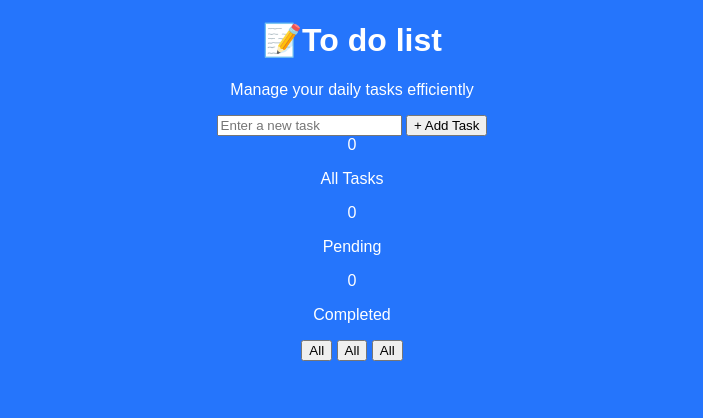
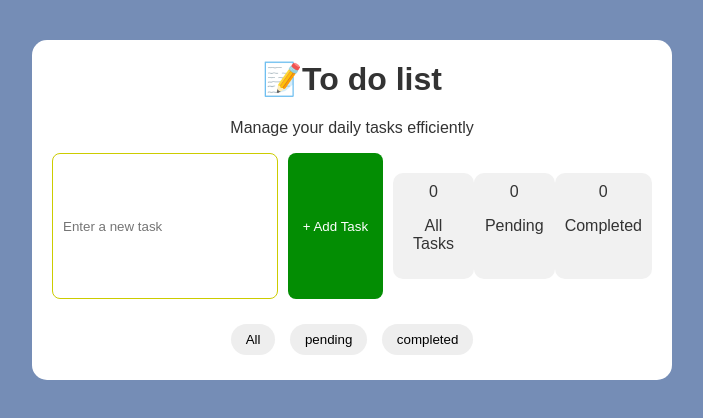
Before and after one commit to Fenet-damena/todo-list-app, a plain HTML site: page index.html in a window 1280 px wide. Shown: the whole page, without its empty margins (288-991 px from the left). Drawn offline with Linux system fonts and the light colour scheme.

Commit message:
add more styling

```diff
--- a/index.html
+++ b/index.html
@@ -14,14 +14,15 @@
         <div class="input-section">
             <input type="text" id="task-input" placeholder="Enter a new task"/>
             <button onclick="addtask()">+ Add Task</button>
+            <div class="stats">
             <div> <span id="total">0</span><p>All Tasks</p></div>
             <div> <span id="pending">0</span><p>Pending</p></div>
             <div> <span id="completed">0</span><p>Completed</p></div>
-</div>
+</div>      </div>
         <div class="filters">
             <button onclick="filterTasks('all')">All</button>
-            <button onclick="filterTasks('pending')">All</button>
-            <button onclick="filterTasks('completed')">All</button>
+            <button onclick="filterTasks('pending')">pending</button>
+            <button onclick="filterTasks('completed')">completed</button>
         </div>
     </div>
 
--- a/style.css
+++ b/style.css
@@ -1,8 +1,66 @@
 body {
     margin: 0;
     font-family:  Arial, Helvetica, sans-serif;
-    background-color: #2575fc;
+    background-color: #758db6;
     color: white;
     text-align: center;;
 
 }
+.container {
+    max-width: 600px;
+    margin:  40px auto;
+    background: #fff;
+    color: #333;
+    border-radius: 15px;
+    padding: 20px;
+    box-shadow: 0, 10px 25px rgb(0, 0, 0, 0.2);
+}
+
+h1 {
+    margin-top: 0;
+}
+
+.input-section {
+    display:flex ;
+    gap: 10px;
+    margin-bottom: 20px;
+
+
+}
+
+.input-section input {
+    flex: 1;
+    padding: 10px;
+    border-radius: 8px;
+    border: 1px solid #cc0;
+}
+
+.input-section button {
+    background-color:rgb(3, 141, 3);
+    color: white;
+    padding: 10px 15px;
+    border: none;
+    border-radius: 8px;
+    cursor: pointer;
+}
+.stats {
+    display: flex;
+    justify-content: space-between;
+    margin:  20px 0;
+
+}
+.stats div {
+    background-color: #f1f1f1;
+    border-radius: 10px;
+    padding: 10px;
+    flex: 1;
+    margin: 0, 5px;
+}
+.filters button {
+    background-color: #eee;
+    border: none;
+    padding:8px 15px;
+    margin: 5px;
+    border-radius: 20px;
+    cursor: pointer;
+}
```
